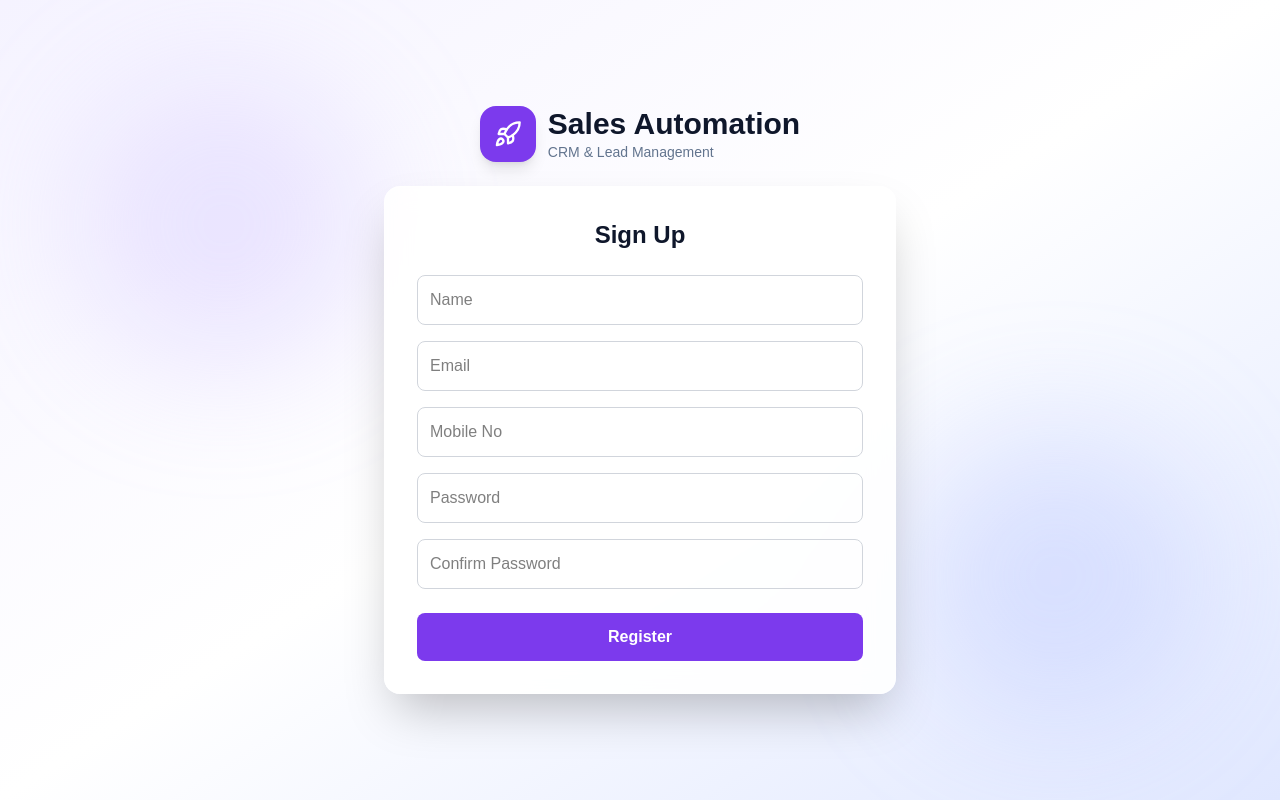
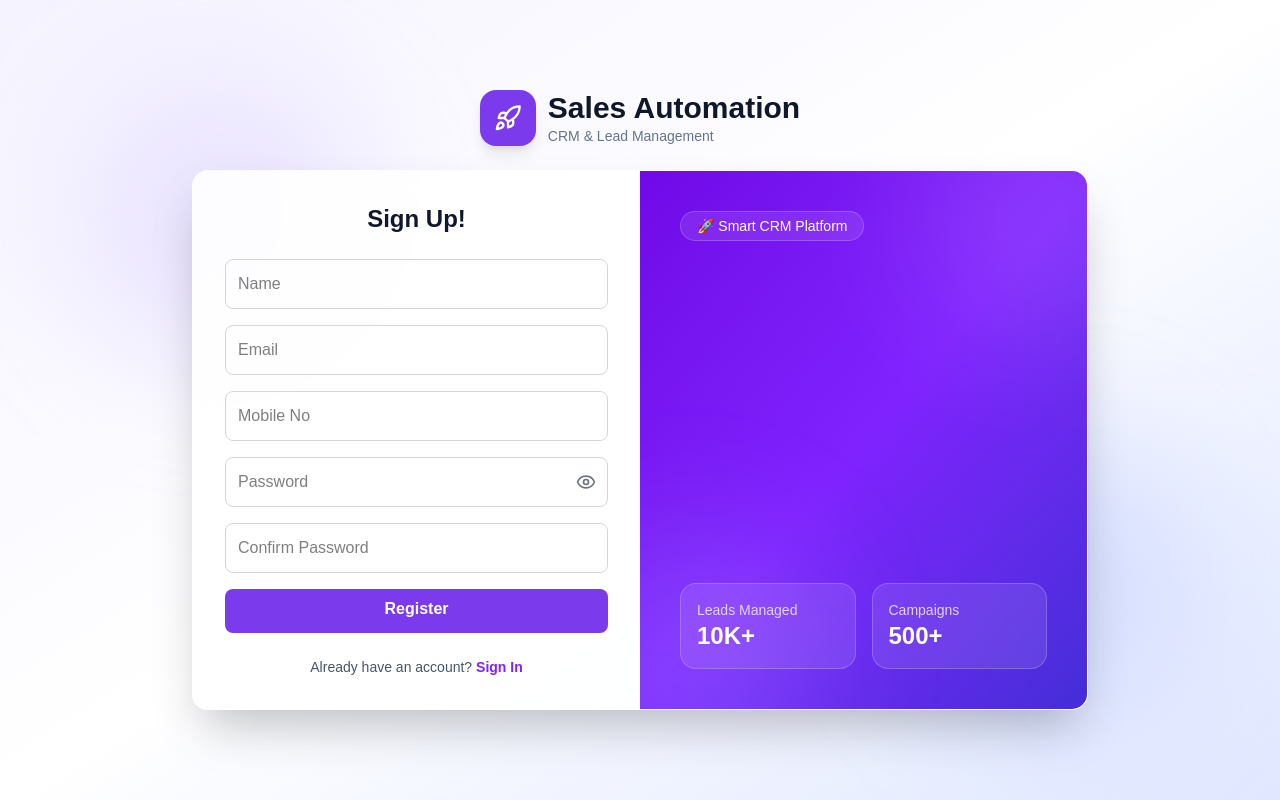
Before and after one commit to lxakshaseth/sales-automation, a Next.js app in the folder my-app/: page /sign-up in a window 1280 px wide. Built offline with nearby package versions, Linux system fonts and the light colour scheme.

Commit message:
sign up page from main 2

```diff
--- a/my-app/src/app/sign-up/page.tsx
+++ b/my-app/src/app/sign-up/page.tsx
@@ -1,12 +1,13 @@
 "use client";
 import React, { useState } from "react";
 import toast from "react-hot-toast";
-import { Rocket } from "lucide-react";
+import { Rocket, Eye, EyeOff } from "lucide-react";
 import { useRouter } from "next/navigation";
 
 
 export default function Signup() {
   const router = useRouter();
+
   const [formData, setFormData] = useState({
     name: "",
     email: "",
@@ -16,6 +17,7 @@ export default function Signup() {
   });
 
   const [loading, setLoading] = useState(false);
+  const [showPassword, setShowPassword] = useState(false);
 
   const handleChange = (e: React.ChangeEvent<HTMLInputElement>) => {
     setFormData({
@@ -26,7 +28,6 @@ export default function Signup() {
 
   const handleSubmit = async (e: React.FormEvent<HTMLFormElement>) => {
     e.preventDefault();
-
 
     if (formData.password !== formData.confirmPassword) {
       toast.error("Passwords do not match");
@@ -45,9 +46,9 @@ export default function Signup() {
           "Content-Type": "application/json",
         },
         body: JSON.stringify({
-          name: formData.name,
-          email: formData.email,
-          mobile: formData.mobile,
+          name: formData.name.trim(),
+          email: formData.email.trim(),
+          mobile: formData.mobile.trim(),
           password: formData.password,
         }),
       });
@@ -56,8 +57,6 @@ export default function Signup() {
 
       if (response.ok) {
         toast.success("Registration successful");
-        // console.log(data);
-
         setFormData({
           name: "",
           email: "",
@@ -68,55 +67,40 @@ export default function Signup() {
         setTimeout(() => {
           router.push("/sign-in");
         }, 1500);
-      }
-
-      else {
+      } else {
         toast.error(data.message || "Registration failed");
       }
     } catch (error) {
       console.error(error);
       toast.error("Something went wrong");
-    }
-    finally {
+    } finally {
       setLoading(false);
     }
-
-  }
+  };
 
   return (
     <div className="min-h-screen flex items-center justify-center px-4 bg-linear-to-br from-violet-50 via-white to-indigo-100 relative overflow-hidden">
-
-
       <div className="absolute top-20 left-20 h-72 w-72 rounded-full bg-violet-300/30 blur-3xl"></div>
-
       <div className="absolute bottom-20 right-20 h-72 w-72 rounded-full bg-indigo-300/30 blur-3xl"></div>
 
-
-      <div className="relative z-10 flex flex-col items-center w-full max-w-lg">
-
-
+      <div className="relative z-10 flex flex-col items-center w-full max-w-6xl">
         <div className="mb-6 flex items-center gap-3">
           <div className="flex h-14 w-14 items-center justify-center rounded-2xl bg-[#7C3AED] text-white shadow-lg">
             <Rocket className="h-7 w-7" />
           </div>
-
           <div>
-            <h1 className="text-3xl font-bold text-slate-900">
-              Sales Automation
-            </h1>
-            <p className="text-sm text-slate-500">
-              CRM & Lead Management
-            </p>
+            <h1 className="text-3xl font-bold text-slate-900">Sales Automation</h1>
+            <p className="text-sm text-slate-500">CRM & Lead Management</p>
           </div>
         </div>
-
-
-        <div className="w-full max-w-2xl rounded-2xl bg-white/90 backdrop-blur-md p-8 shadow-2xl border border-white/20">
+        <div className="w-full max-w-4xl rounded-2xl overflow-hidden bg-white/90 backdrop-blur-md shadow-2xl border border-white/20">
+          <div className="grid md:grid-cols-2">
+            <div className="p-8 flex flex-col justify-center">
               <h2 className="text-2xl font-bold text-center text-slate-900 mb-6">
-            Sign Up
+                Sign Up!
               </h2>
 
-          <form onSubmit={handleSubmit}>
+              <form onSubmit={handleSubmit} className="space-y-4">
                 <input
                   type="text"
                   name="name"
@@ -125,7 +109,7 @@ export default function Signup() {
                   value={formData.name}
                   onChange={handleChange}
                   disabled={loading}
-              className="w-full border border-gray-300 rounded-lg p-3 mb-4 text-black focus:outline-none focus:ring-2 focus:ring-violet-500"
+                  className="w-full border border-gray-300 rounded-lg p-3 text-black focus:outline-none focus:ring-2 focus:ring-violet-500"
                 />
 
                 <input
@@ -136,31 +120,40 @@ export default function Signup() {
                   value={formData.email}
                   onChange={handleChange}
                   disabled={loading}
-              className="w-full border border-gray-300 rounded-lg p-3 mb-4 text-black focus:outline-none focus:ring-2 focus:ring-violet-500"
+                  className="w-full border border-gray-300 rounded-lg p-3 text-black focus:outline-none focus:ring-2 focus:ring-violet-500"
                 />
+
                 <input
                   type="tel"
                   name="mobile"
                   required
                   maxLength={10}
-
                   placeholder="Mobile No"
                   value={formData.mobile}
                   onChange={handleChange}
                   disabled={loading}
-              className="w-full border border-gray-300 rounded-lg p-3 mb-4 text-black focus:outline-none focus:ring-2 focus:ring-violet-500"
+                  className="w-full border border-gray-300 rounded-lg p-3 text-black focus:outline-none focus:ring-2 focus:ring-violet-500"
                 />
 
+                <div className="relative">
                   <input
-              type="password"
+                    type={showPassword ? "text" : "password"}
                     name="password"
                     required
                     placeholder="Password"
                     value={formData.password}
                     onChange={handleChange}
                     disabled={loading}
-              className="w-full border border-gray-300 rounded-lg p-3 mb-4 text-black focus:outline-none focus:ring-2 focus:ring-violet-500"
+                    className="w-full border border-gray-300 rounded-lg p-3 pr-12 text-black focus:outline-none focus:ring-2 focus:ring-violet-500"
                   />
+                  <button
+                    type="button"
+                    onClick={() => setShowPassword(!showPassword)}
+                    className="absolute right-3 top-1/2 -translate-y-1/2 text-gray-500 hover:text-gray-700"
+                  >
+                    {showPassword ? <EyeOff className="h-5 w-5" /> : <Eye className="h-5 w-5" />}
+                  </button>
+                </div>
 
                 <input
                   type="password"
@@ -170,19 +163,64 @@ export default function Signup() {
                   value={formData.confirmPassword}
                   onChange={handleChange}
                   disabled={loading}
-              className="w-full border border-gray-300 rounded-lg p-3 mb-6 text-black focus:outline-none focus:ring-2 focus:ring-violet-500"
+                  className="w-full border border-gray-300 rounded-lg p-3 text-black focus:outline-none focus:ring-2 focus:ring-violet-500"
                 />
 
                 <button
                   type="submit"
                   disabled={loading}
-              className="w-full bg-[#7C3AED] text-white py-3 rounded-lg font-semibold hover:bg-violet-700 transition-all disabled:opacity-50 disabled:cursor-not-allowed"
+                  className="w-full bg-[#7C3AED] text-white py-3 rounded-lg font-semibold hover:bg-violet-700 transition-all disabled:opacity-50 disabled:cursor-not-allowed pt-2"
                 >
                   {loading ? "Registering..." : "Register"}
                 </button>
               </form>
+              <div>
+                <p className="text-center text-sm text-slate-600 mt-6">
+                  Already have an account?{" "}
+                  <button
+                    type="button"
+                    onClick={() => router.push("/sign-in")}
+                    className="text-violet-600 font-semibold hover:underline"
+                  >
+                    Sign In
+                  </button>
+                </p>
+              </div>
+            </div>
+           <div className="hidden md:flex relative overflow-hidden flex-col bg-linear-to-br from-violet-700 via-violet-600 to-indigo-700 p-10">
+
+          <div className="absolute -top-20 -right-20 h-64 w-64 rounded-full bg-white/10 blur-3xl"></div>
+          <div className="absolute -bottom-20 -left-20 h-64 w-64 rounded-full bg-indigo-300/20 blur-3xl"></div>
+
+          <div className="relative z-10 flex flex-col h-full">
+
+          {/* Smart CRM */}
+          <span className="inline-flex w-fit items-center rounded-full bg-white/10 px-4 py-1 text-sm backdrop-blur-md border border-white/20 text-white">
+          🚀 Smart CRM Platform
+          </span>
+
+        <div className="flex-1"></div>
+
+        {/* Bottom Cards */}
+         <div className="grid grid-cols-2 gap-4">
+          <div className="rounded-2xl bg-white/10 backdrop-blur-md border border-white/20 p-4">
+           <p className="text-violet-200 text-sm">Leads Managed</p>
+           <h3 className="text-2xl font-bold text-white">10K+</h3>
+         </div>
+
+         <div className="rounded-2xl bg-white/10 backdrop-blur-md border border-white/20 p-4">
+          <p className="text-violet-200 text-sm">Campaigns</p>
+          <h3 className="text-2xl font-bold text-white">500+</h3>
+        </div>
+      </div>
+
      </div>
     </div>
             </div>
+
+          </div>
+        </div>
+      </div>
+
   );
 }
```
Lines whose indentation alone changed are shown as unchanged.
